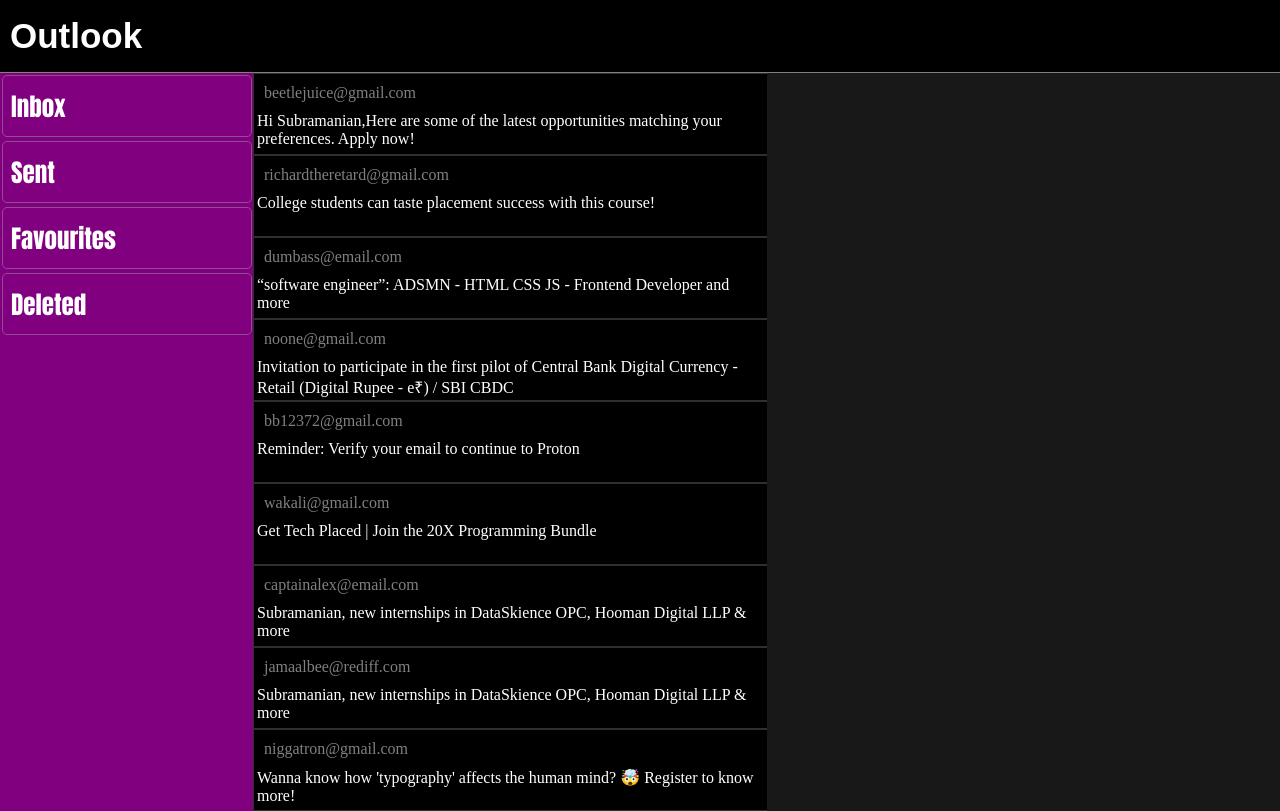
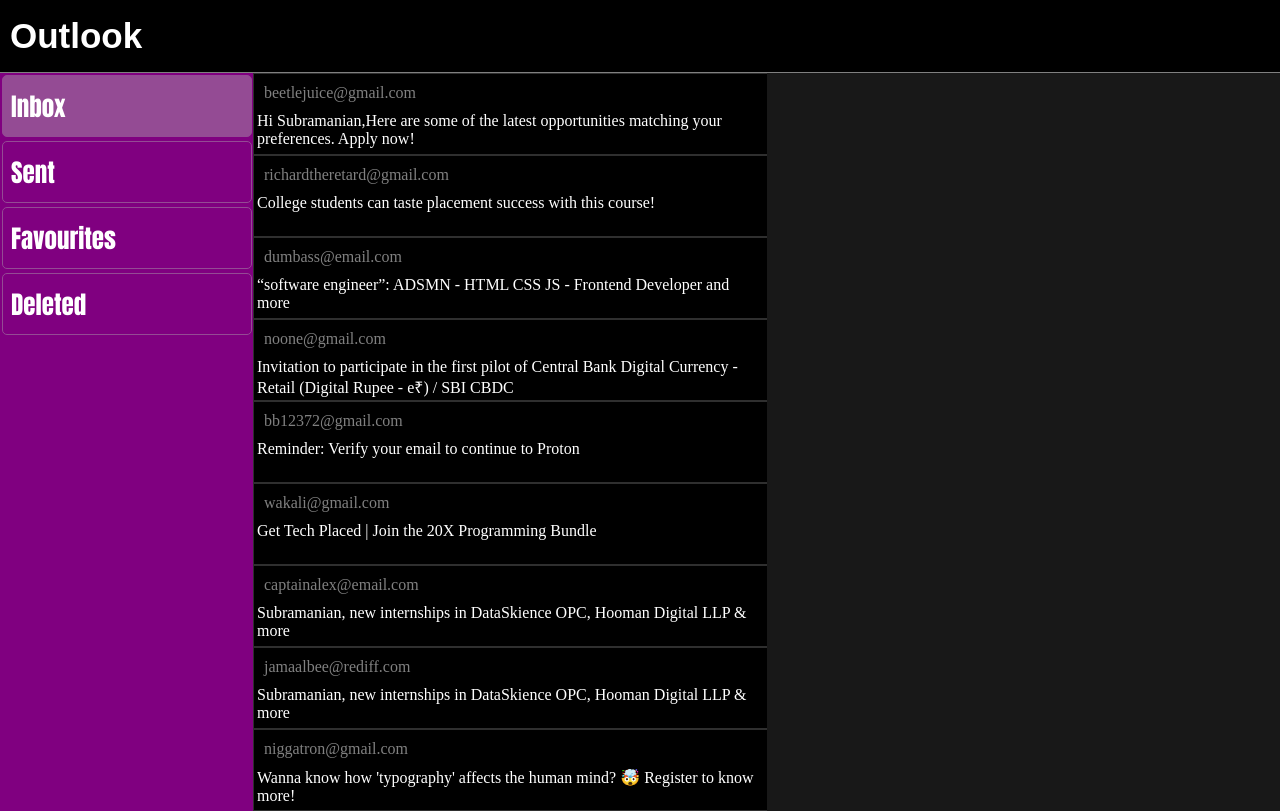
Before and after one commit to subramanian-21/OutlookDummy, a plain HTML site: page index.html in a window 1280 px wide. Both pictures are taken after a click on the element "Inbox". Drawn offline with Linux system fonts and the light colour scheme.

Commit message:
toggle nav

```diff
--- a/index.html
+++ b/index.html
@@ -11,7 +11,7 @@
         <div class="header">Outlook</div>
         <div class="flex">
             <div class="nav">
-                <div class="nav-box">Inbox</div>
+                <div class="nav-box" id="no">Inbox</div>
                 <div class="nav-box">Sent</div>
                 <div class="nav-box">Favourites</div>
                 <div class="nav-box">Deleted</div>
--- a/script.js
+++ b/script.js
@@ -40,6 +40,7 @@
 const visitedEmails = [];
 let navBtns = "Inbox";
 let selectedEmail;
+let val = null
 const left = document.getElementById("left");
 const right = document.getElementById("right");
 const fromDiv = document.getElementById("from");
@@ -52,10 +53,16 @@
   });
 }
 function clickedNavFn() {
-  const val = this.innerText;
-  navBtns = val;
+
+  if(val!=null){
+    val.classList.remove("clicked-pink")
+  }
+  val = this;
+  navBtns = val.innerText;
+
   left.innerHTML = "";
   checkNavBtns();
+  val.classList.add("clicked-pink")
 }
 clickedNav();
 function checkNavBtns() {
@@ -78,7 +85,6 @@
     const emailBox = document.createElement("div");
     const emailFrom = document.createElement("div");
     const emailBody = document.createElement("div");
-    if (navBtns === "Inbox") {
       emailBox.classList.add("email-box");
       emailFrom.classList.add("email-from");
       emailBody.classList.add("email-body");
@@ -88,9 +94,7 @@
       emailBox.appendChild(emailBody);
       left.appendChild(emailBox);
       emailBox.addEventListener("click", () => rightfn(k, emailBox));
-    } else {
-      left.removeChild(emailBody);
-    }
+
   });
 }
 function rightfn(k, e) {
--- a/style.css
+++ b/style.css
@@ -66,6 +66,9 @@
 .nav-box:hover{
     background-color: rgb(148, 75, 148);
 }
+.clicked-pink{
+  background-color: rgb(148, 75, 148);
+}
 .email-box{
    width: 100%;
     border: 1px solid #2f2f2f;
```
